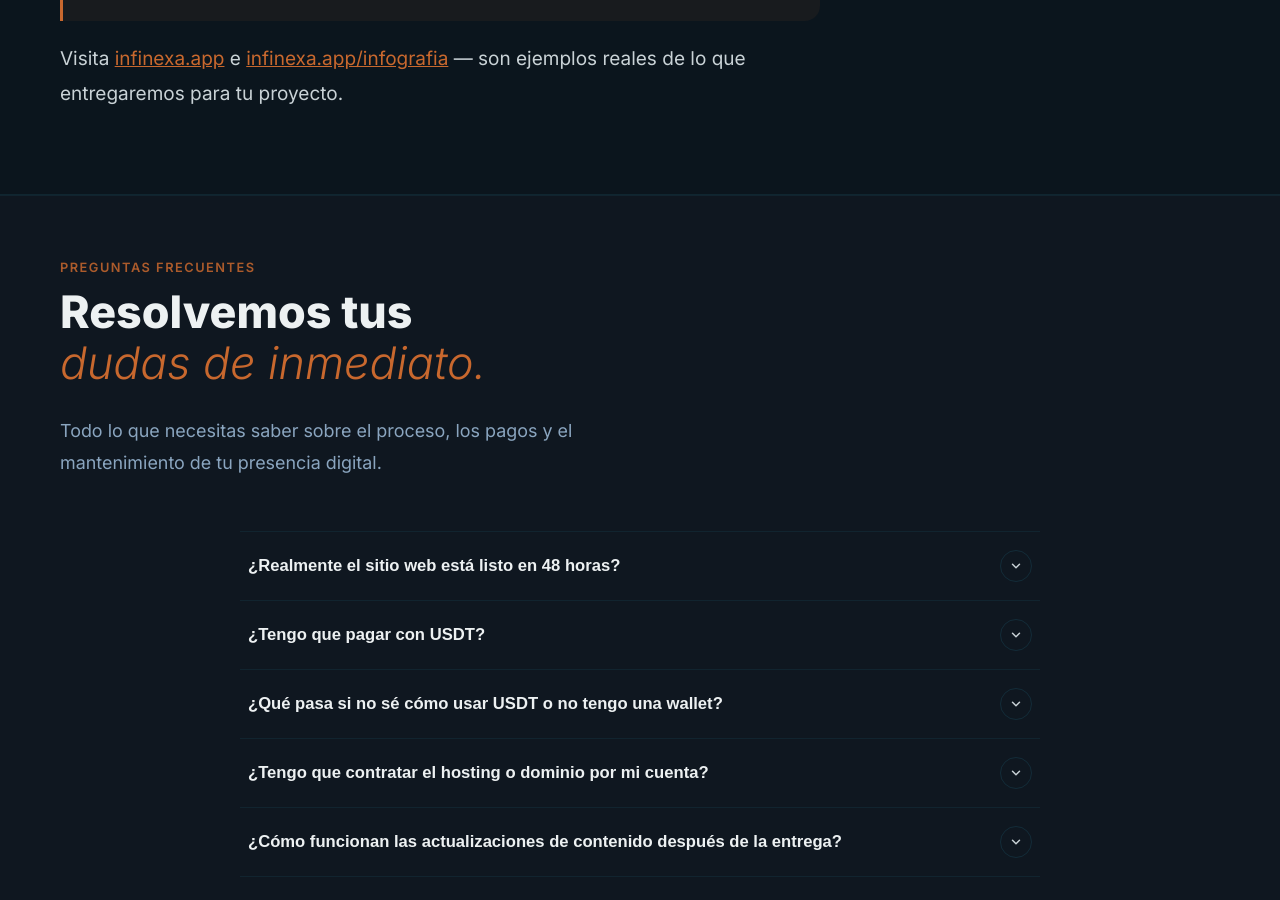
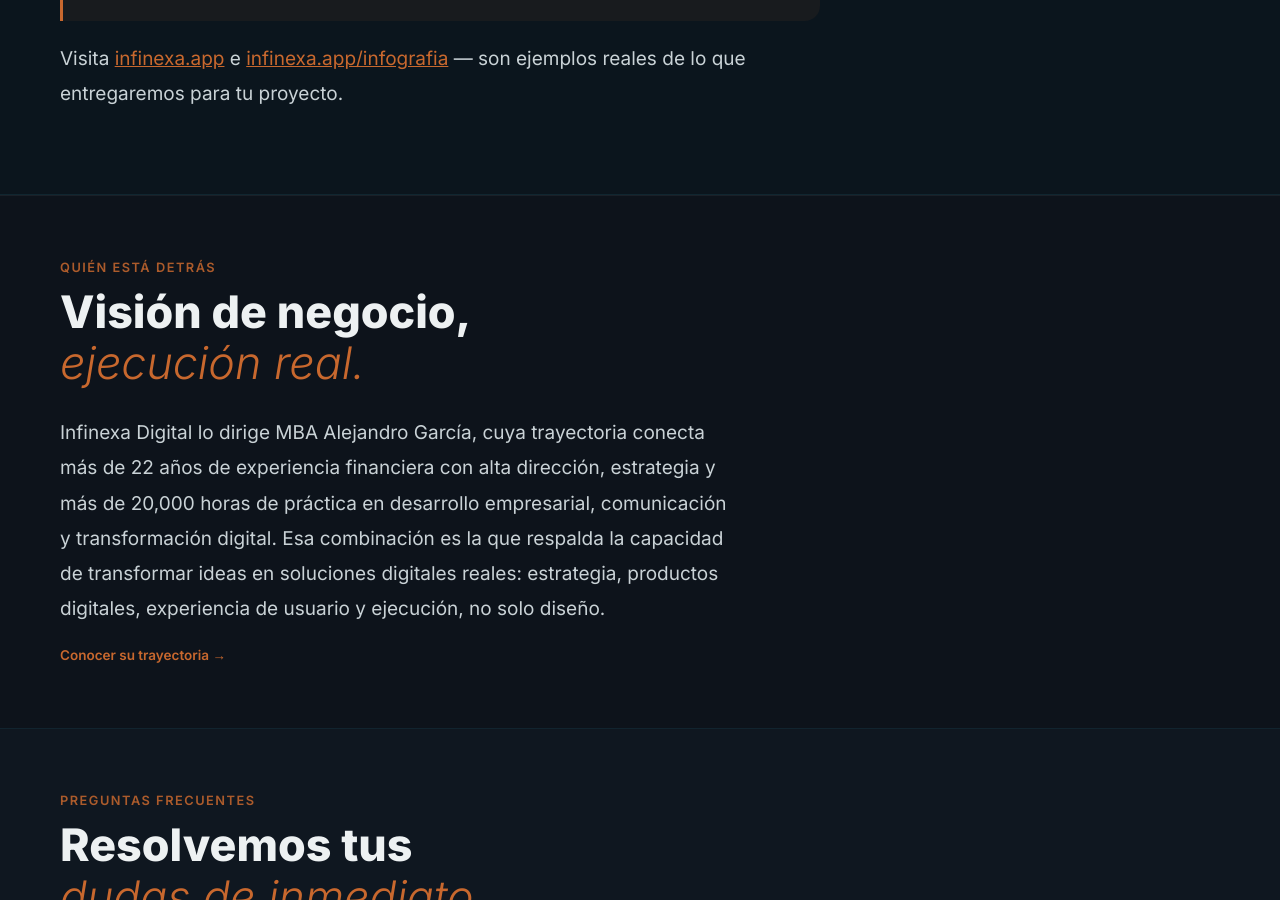
Before and after one commit to Appsalex/infinexa, a Jekyll site: the page servicios/index.html, which Jekyll copies as it is, in a window 1280 px wide and 900 px high, scrolled down 4081 px. Built offline with Jekyll 4.4.1, drawn with Linux system fonts in a browser that asks for light colours.

Commit message:
Perfil ejecutivo: referencias a la trayectoria de MBA Alejandro García en talleres/ y servicios/ (Infinexa Digital), enlazando a /nosotros/

```diff
--- a/servicios/index.html
+++ b/servicios/index.html
@@ -369,6 +369,14 @@
   </div>
 </section>
 
+<!-- QUIÉN ESTÁ DETRÁS -->
+<section class="sec" style="background:rgba(255,255,255,0.01);border-top:1px solid var(--border-s);">
+  <div class="sec-label">Quién está detrás</div>
+  <h2 class="sec-h">Visión de negocio,<br><em>ejecución real.</em></h2>
+  <p class="story-p" style="max-width:680px;">Infinexa Digital lo dirige MBA Alejandro García, cuya trayectoria conecta más de 22 años de experiencia financiera con alta dirección, estrategia y más de 20,000 horas de práctica en desarrollo empresarial, comunicación y transformación digital. Esa combinación es la que respalda la capacidad de transformar ideas en soluciones digitales reales: estrategia, productos digitales, experiencia de usuario y ejecución, no solo diseño.</p>
+  <a href="/nosotros/" style="font-size:13.5px;color:var(--cobre);text-decoration:none;font-weight:600;">Conocer su trayectoria →</a>
+</section>
+
 <!-- PREGUNTAS FRECUENTES -->
 <section class="faq-sec">
   <div class="sec-label">Preguntas frecuentes</div>
```
Also changed, not shown: talleres/index.html (+8 -0 lines).
